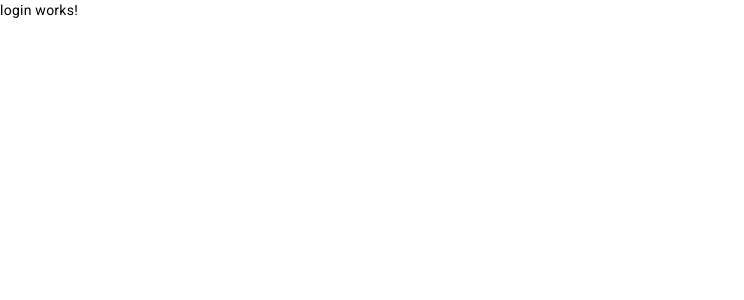
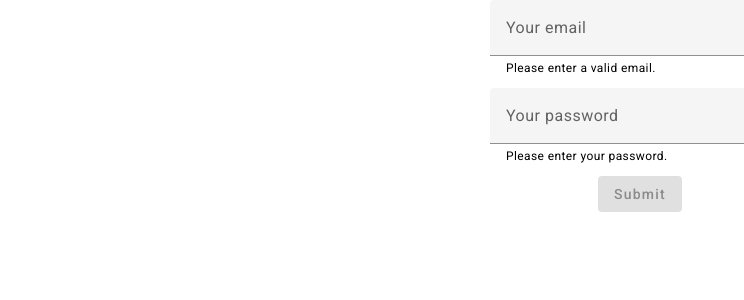
Before and after one commit to crizostomo/angular-full-app, an Angular app: page /login in a window 1280 px wide. Shown: the top 300 px of the page, without its empty margins (0-744 px from the left). Built offline with nearby package versions, Linux system fonts and the light colour scheme.

Commit message:
feat: updating login component

```diff
--- a/src/app/app.module.ts
+++ b/src/app/app.module.ts
@@ -1,6 +1,6 @@
 import { BrowserModule } from '@angular/platform-browser';
 import { NgModule } from '@angular/core';
-import { FormsModule } from '@angular/forms';
+import { FormsModule, ReactiveFormsModule } from '@angular/forms';
 import { BrowserAnimationsModule } from '@angular/platform-browser/animations';
 import { FlexLayoutModule } from '@angular/flex-layout';
 
@@ -33,7 +33,8 @@
     MaterialModule,
     AppRoutingModule,
     FlexLayoutModule,
-    FormsModule
+    FormsModule,
+    ReactiveFormsModule
   ],
   providers: [],
   bootstrap: [AppComponent]
--- a/src/app/auth/login/login.component.css
+++ b/src/app/auth/login/login.component.css
@@ -0,0 +1,3 @@
+mat-form-field {
+  width: 300px;
+}
--- a/src/app/auth/login/login.component.html
+++ b/src/app/auth/login/login.component.html
@@ -1,3 +1,36 @@
-<p>
-  login works!
-</p>
+<section>
+  <form
+    fxLayout="column"
+    fxLayoutAlign="center center"
+    fxLayoutGap="10px"
+    [formGroup]="loginForm"
+    (ngSubmit)="onSubmit()">
+    <mat-form-field>
+      <input
+        type="email"
+        matInput
+        placeholder="Your email"
+        formControlName="email">
+      <mat-hint>Please enter a valid email.</mat-hint>
+      <mat-error>Invalid or missing email.</mat-error>
+    </mat-form-field>
+    <mat-form-field>
+      <input
+        type="password"
+        matInput
+        placeholder="Your password"
+        formControlName="password">
+      <mat-hint>Please enter your password.</mat-hint>
+      <mat-error>Missing password.</mat-error>
+    </mat-form-field>
+    <button type="submit" mat-raised-button color="primary" [disabled]="loginForm.invalid">Submit</button>
+  </form>
+</section>
+
+<!-- <ol>
+  <li>Add an email and password field (with Material Components of course)</li>
+  <li>Add validation (email => required and email, password => required)</li>
+  <li>Show errors and hints</li>
+  <li>Make form submittable and disable button if invalid</li>
+  <li>BONUS: Do all of that by using the reactive approach!</li>
+</ol> -->
--- a/src/app/auth/login/login.component.ts
+++ b/src/app/auth/login/login.component.ts
@@ -1,4 +1,5 @@
 import { Component, OnInit } from '@angular/core';
+import { FormGroup, FormControl, Validators } from '@angular/forms';
 
 @Component({
   selector: 'app-login',
@@ -6,10 +7,20 @@
   styleUrls: ['./login.component.css']
 })
 export class LoginComponent implements OnInit {
+  loginForm!: FormGroup;
 
-  constructor() { }
+  constructor() {}
 
   ngOnInit() {
+    this.loginForm = new FormGroup({
+      email: new FormControl('', {
+        validators: [Validators.required, Validators.email]
+      }),
+      password: new FormControl('', { validators: [Validators.required] })
+    });
   }
 
+  onSubmit() {
+    console.log(this.loginForm);
+  }
 }
```
